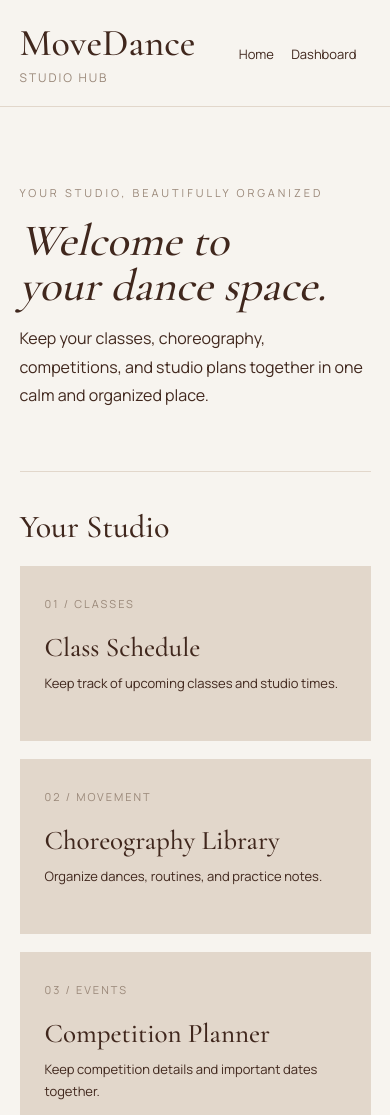
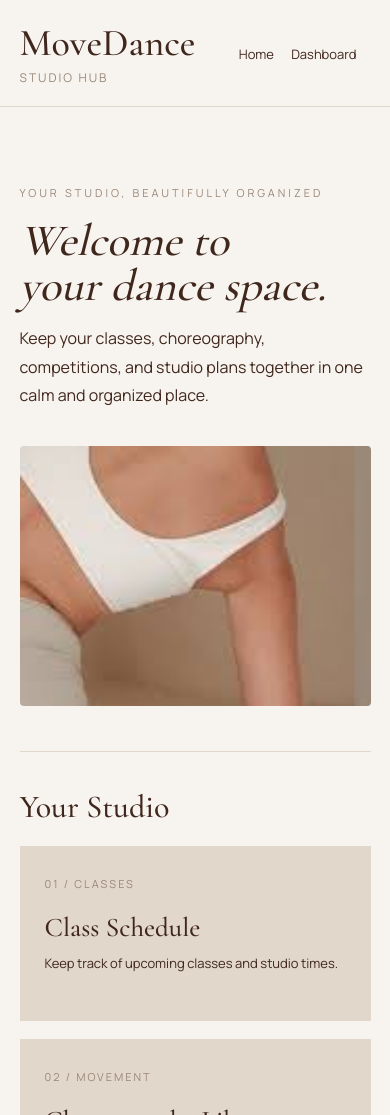
Before and after one commit to gheyward910-alt/MoveDance, a plain HTML site: page dashboard.html in a window 390 px wide. Shown: the top 1115 px of the page. Drawn offline with nearby package versions, Linux system fonts and the light colour scheme.

Commit message:
Update dashboard.html

```diff
--- a/dashboard.html
+++ b/dashboard.html
@@ -71,6 +71,36 @@
       border-bottom: 1px solid var(--beige);
       margin-bottom: 35px;
     }
+
+.welcome {
+  display: grid;
+  grid-template-columns: 1.1fr 0.9fr;
+  align-items: center;
+  gap: 45px;
+}
+
+.welcome-image {
+  width: 100%;
+  height: 340px;
+  object-fit: cover;
+  border-radius: 4px;
+}
+
+.welcome-copy {
+  min-width: 0;
+}
+
+@media (max-width: 700px) {
+  .welcome {
+    grid-template-columns: 1fr;
+    gap: 20px;
+  }
+
+  .welcome-image {
+    height: 260px;
+  }
+}
+
 
     .welcome .eyebrow {
       color: var(--taupe);
@@ -171,11 +201,17 @@
   </header>
 
   <main>
-    <section class="welcome">
-      <p class="eyebrow">Your studio, beautifully organized</p>
-      <h2>Welcome to<br>your dance space.</h2>
-      <p>Keep your classes, choreography, competitions, and studio plans together in one calm and organized place.</p>
-    </section>
+
+<section class="welcome">
+  <div class="welcome-copy">
+    <p class="eyebrow">Your studio, beautifully organized</p>
+    <h2>Welcome to<br>your dance space.</h2>
+    <p>Keep your classes, choreography, competitions, and studio plans together in one calm and organized place.</p>
+  </div>
+
+  <img class="welcome-image" src="dance-photo-1.png" alt="MoveDance dancers">
+</section>
+
 
     <h2 class="section-heading">Your Studio</h2>
 
```
